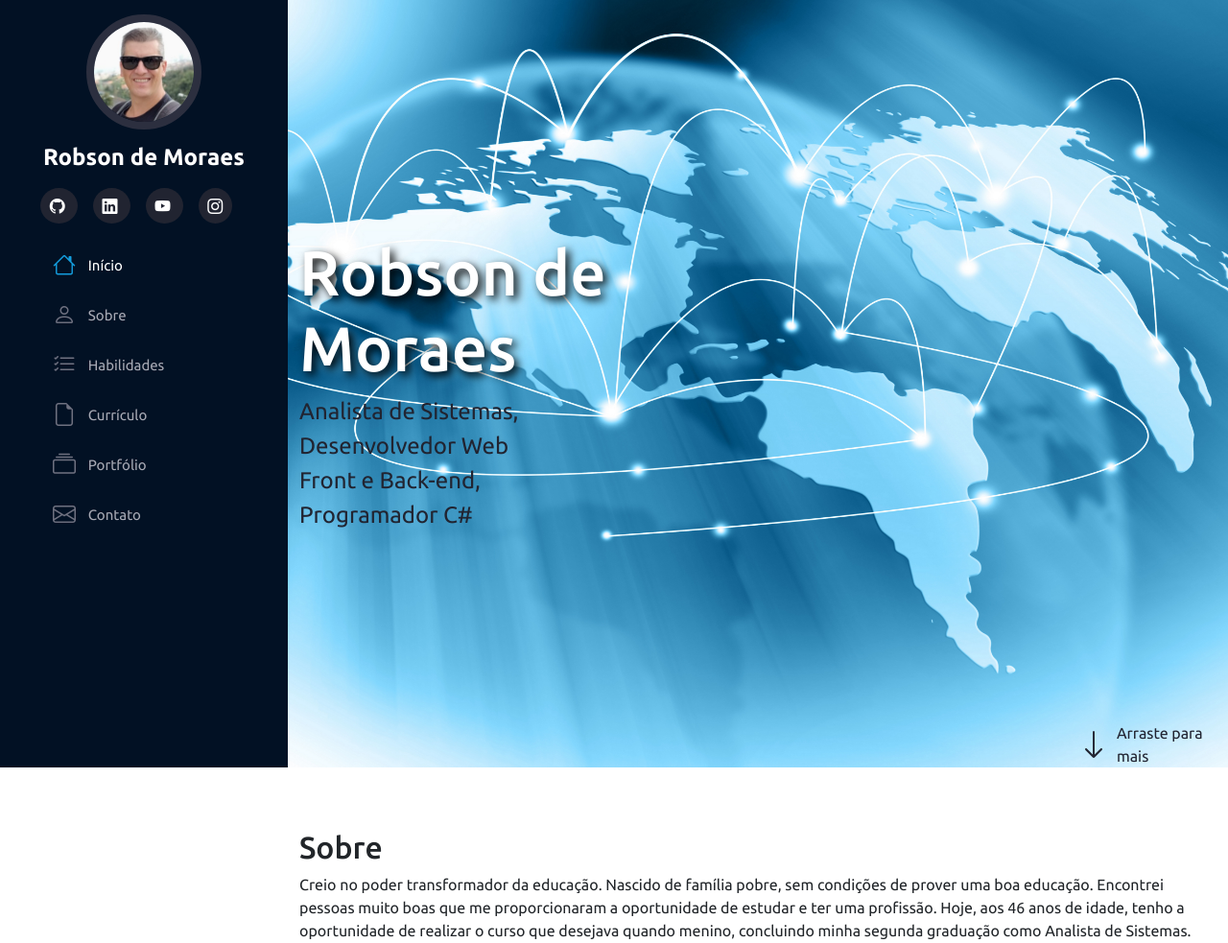
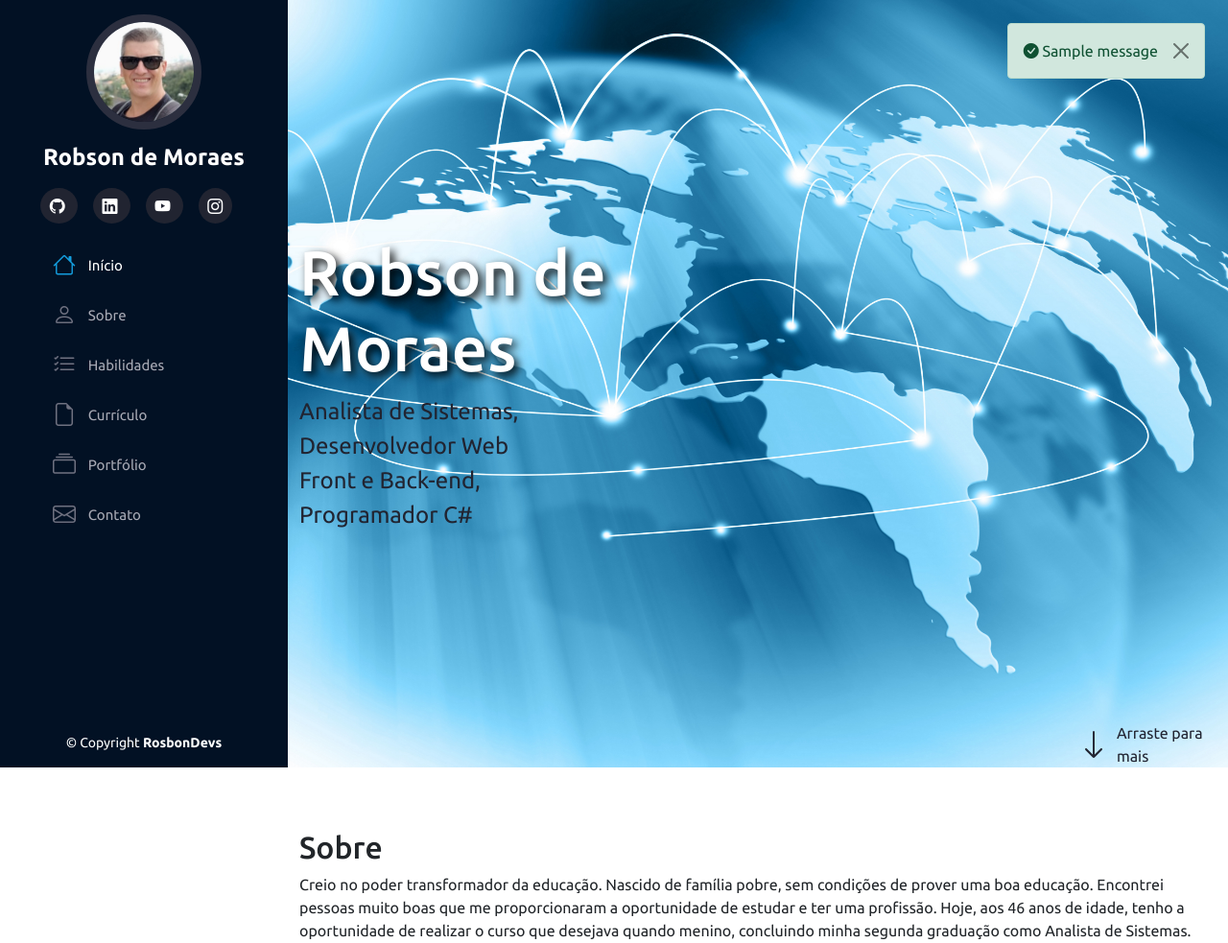
Before and after one commit to RobsonPMoraes/portfolioRobson, a Flask app: page / in a window 1280 px wide. Shown: the top 983 px of the page at 96% size. Run offline with Flask 3, Linux system fonts and the light colour scheme; one stand-in notice (Sample message) is shown; some libraries are stand-ins or nearby versions.

Commit message:
criação e estilização do footer

```diff
--- a/static/style.css
+++ b/static/style.css
@@ -267,3 +267,33 @@ i.menu-mobile{
         transform: translate3d(-100px, 0, 0);
     }
 }
+
+#btn-enviar-loader{
+    display: none;
+}
+
+#alerta{
+    position: fixed;
+    z-index: 10;
+    top: 1.5rem;
+    right: 1.5rem;
+}
+#footer{
+    padding: 15px;
+    color: #fff;
+    font-size: 14px;
+    position: fixed;
+    left: 0;
+    bottom: 0;
+    width: 300px;
+    z-index: 9999;
+    background-color: #021124;
+    transition: .3s;
+}
+@media(max-width: 1012px){
+    #footer{
+        /* position: static; */
+        width: 100%;
+        padding: 20px 15px;
+    }
+}
--- a/templates/index.html
+++ b/templates/index.html
@@ -451,21 +451,26 @@
                     </div> <!-- fim col-md-5-->
                     <div class="col-md-7 mt-5 mt-md-0">
                         <div class="card p-5 h-100 shadow border-0"data-anime="down">
-                            <form class="row g-3">
+                            <form class="row g-3" action="/send" method="POST">
                                 <div class="col-md-6">
                                   <label for="nome" class="form-label">Nome</label>
-                                  <input type="text" class="form-control" id="nome" name="nome" placeholder="Digite seu nome">
+                                  <input type="text" class="form-control" id="nome" name="nome" placeholder="Digite seu nome" required>
                                 </div>
                                 <div class="col-md-6">
                                   <label for="email" class="form-label">Email:</label>
-                                  <input type="email" class="form-control" id="email" name="email" placeholder="Digite seu email">
+                                  <input type="email" class="form-control" id="email" name="email" placeholder="Digite seu email" required>
                                 </div>
                                 <div class="col-12">
                                   <label for="mensagem" class="form-label">Mensagem:</label>
-                                  <textarea type="text" class="form-control" id="mensagem" placeholder="Digite sua mensagem" name="mensagem" rows="10"></textarea>
+                                  <textarea type="text" class="form-control" id="mensagem" placeholder="Digite sua mensagem" name="mensagem" rows="10"></textarea required>
                                 </div>
                                 <div class="col-12 d-flex justify-content-center mt-4">
-                                  <button type="submit" class="btn btn-primary">Enviar mensagem</button>
+                                  <button id="btn-enviar" type="submit" class="btn btn-primary">Enviar mensagem</button>
+
+                                  <button id="btn-enviar-loader" class="btn btn-primary" type="button" disabled>
+                                    <span class="spinner-border spinner-border-sm" role="status" aria-hidden="true"></span>
+                                    Enviando...
+                                  </button>
                                 </div>
                               </form>
                         </div> <!-- fim div card -->
@@ -473,7 +478,25 @@
                 </div> <!-- fim da row -->
             </div> <!-- fim container -->
         </section>
+        {% with messages = get_flashed_messages() %}
+        {% if messages %}
+        {% for message in messages %}
+        <div id="alerta" class="alert alert-success alert-dismissible fade show" role="alert">
+            <i class="bi bi-check-circle-fill"></i> {{ message }}
+            <button type="button" class="btn-close" data-bs-dismiss="alert" aria-label="Close"></button>
+          </div>
+          {% endfor %}
+          {% endif %}
+          {% endwith %}
     </main>
+    <footer id="footer">
+        <div class="container">
+            <div class="text-center">
+                &COPY; Copyright <strong>RosbonDevs</strong>
+            </div>
+        </div>
+
+    </footer>
 
     <script src="/static/bootstrap/js/bootstrap.bundle.min.js"></script>
     <script src="/static/script.js"></script>
```
